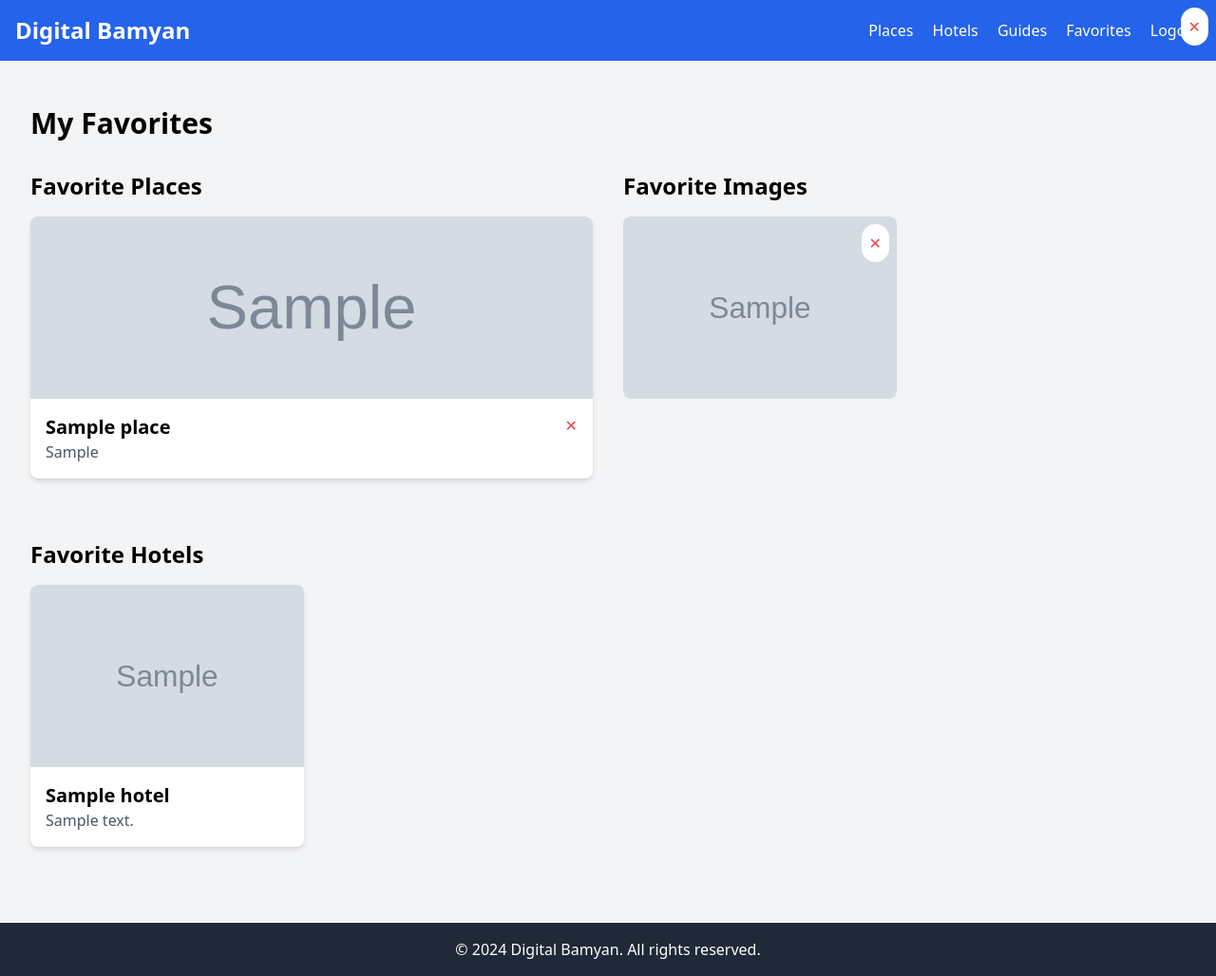
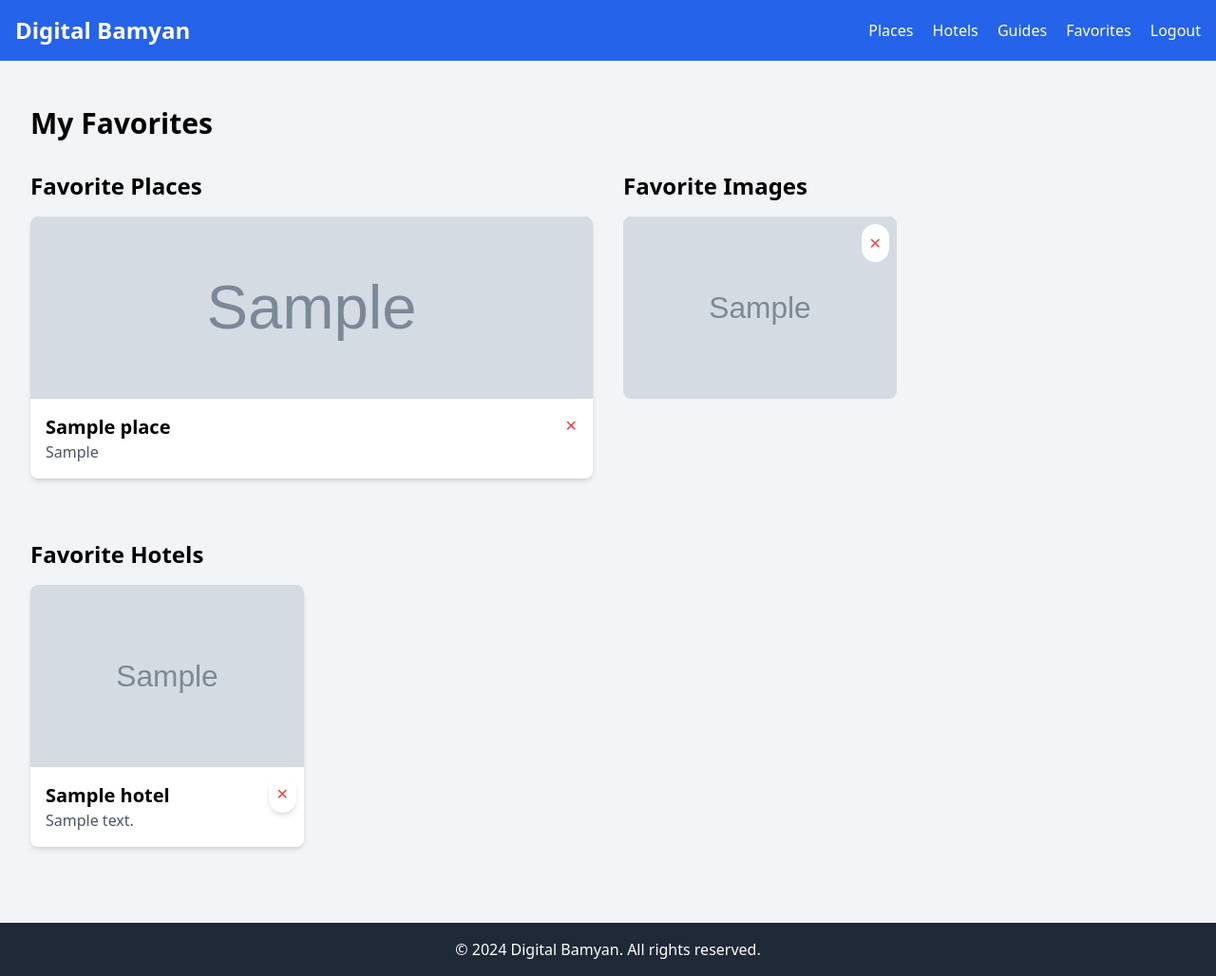
Before and after one commit to AzizullahDarmani/Digital-Bamyan, a Django app: page /favorites/ in a window 1280 px wide. Shown: the whole page at 95% size. Run offline with Django 5.2, Linux system fonts and the light colour scheme; a user stored in the database is signed in; tables that the repository leaves empty hold one stand-in row (values such as "Sample post"); grey boxes marked "Sample" are stand-in pictures; some libraries are stand-ins or nearby versions.

Commit message:
Assistant checkpoint: Added remove icon for favorite hotels
Assistant generated file changes:
- main/templates/main/favorites.html: Add remove icon for favorite hotels

---

User prompt:

you forgot to add the remove icon for the favorite hotels

Replit-Commit-Author: Assistant
Replit-Commit-Session-Id: 11f31282-3057-41c1-9792-a8b2e26b53a0

```diff
--- a/main/templates/main/favorites.html
+++ b/main/templates/main/favorites.html
@@ -53,10 +53,10 @@
                     {% if hotel.images.first %}
                     <img src="{{ hotel.images.first.image.url }}" alt="{{ hotel.name }}" class="w-full h-48 object-cover">
                     {% endif %}
-                    <div class="p-4">
+                    <div class="p-4 relative">
                         <h3 class="text-xl font-semibold">{{ hotel.name }}</h3>
                         <p class="text-gray-600">{{ hotel.description|truncatewords:20 }}</p>
-                        <button onclick="toggleHotelFavorite({{ hotel.id }})" class="absolute top-2 right-2 bg-white rounded-full p-2">
+                        <button onclick="toggleHotelFavorite({{ hotel.id }})" class="absolute top-2 right-2 bg-white rounded-full p-2 shadow-md hover:bg-gray-100">
                             <span class="text-red-500">✕</span>
                         </button>
                     </div>
```
